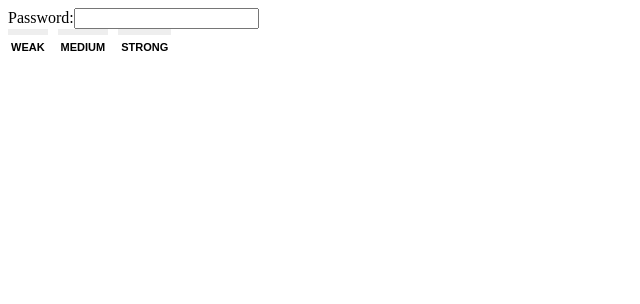
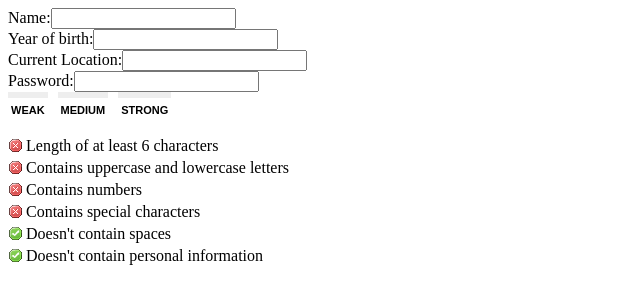
Before and after one commit to edmundgentle/password, a plain HTML site: page examples/index.htm in a window 1280 px wide. Shown: the whole page, without its empty margins (0-640 px from the left). Drawn offline with Linux system fonts and the light colour scheme.

Commit message:
Added a checklist UI element and refined personal information checking

```diff
--- a/examples/index.htm
+++ b/examples/index.htm
@@ -19,32 +19,52 @@
 .pw_strengthIndicator .strength.strong.pass {
 	border-top-color:#07860e;
 }
+.pw_checklist ul {
+	list-style:none;
+	padding:0;
+}
+.pw_checklist ul li {
+	padding:2px;
+	display:block;
+	padding-left:18px;
+	background-image:url(cross.gif);
+	background-repeat:no-repeat;
+	background-position:left;
+}
+.pw_checklist ul li.pass {
+	background-image:url(tick.gif);
+}
 </style>
 <script src="../lib/jquery-1.9.1.min.js"></script>
 <script src="../src/password.js"></script>
 <script>
 $(function() {
 	$('#passwordy').password({
+		minLength:6,
 		strengthIndicator:$('#strongy'),
-		personalInformation:{
-			first_name:'Edmund',
-			last_name:'Gentle',
-			birthdate:'2nd December 1992',
-			location:'Plymouth'
-		},
+		personalInformation:[
+			$('#name'),
+			$('#yearofbirth'),
+			$('#place')
+		],
+		checklist:$('#checklist'),
 		change:function(score, issues, pass) {
-			$('#feedback').html('Score: '+score+', Problems: '+issues);
+			/*$('#feedback').html('Score: '+score+', Problems: '+issues);
 			if(pass) {
 				$('#passwordy').css('background-color','yellow');
 			}else{
 				$('#passwordy').css('background-color','red');
-			}
+			}*/
 		}
 	});
 });
 </script>
 <form>
+	<label>Name:</label><input type="text" id="name" /><br />
+	<label>Year of birth:</label><input type="text" id="yearofbirth" /><br />
+	<label>Current Location:</label><input type="text" id="place" /><br />
 	<label>Password:</label><input id="passwordy" type="password" />
 	<span id="feedback"></span>
 	<div id="strongy"></div>
+	<div id="checklist"></div>
 </form>
--- a/src/password.js
+++ b/src/password.js
@@ -6,11 +6,20 @@
 				allowSpace:false,
 				change:function() {},
 				strengthIndicator:null,
-				personalInformation:{}
+				personalInformation:[],
+				checklist:null
 			}, options);
 			this.each(function() {
 				var t=$(this);
 				var si=null;
+				var cl=null;
+				$.each(settings.personalInformation, function(index, value) {
+					if(typeof(value)=='string') {
+						if($(value).length>0) {
+							settings.personalInformation[index]=$(value);
+						}
+					}
+				});
 				var score = $.fn.password('calculateScore',t,settings);
 				if(settings.strengthIndicator!=null) {
 					if(typeof(settings.strengthIndicator)=='string') {
@@ -29,13 +38,41 @@
 						}
 					}
 				}
-				$.each(settings.personalInformation, function(index, value) {
-					if(typeof(value)=='string') {
-						if($(value).length>0) {
-							settings.personalInformation[index]=$(value);
-						}
+				if(settings.checklist!=null) {
+					if(typeof(settings.checklist)=='string') {
+						cl=$(settings.checklist);
+					}else{
+						cl=settings.checklist;
 					}
-				});
+					cl.html('<div class="pw_checklist"><ul><li class="pw_check_length">Length of at least '+settings.minLength+' characters</li><li class="pw_check_uclc">Contains uppercase and lowercase letters</li><li class="pw_check_nums">Contains numbers</li><li class="pw_check_special">Contains special characters</li><li class="pw_check_spaces">Doesn\'t contain spaces</li><li class="pw_check_personal">Doesn\'t contain personal information</li></ul></div>');
+					if(settings.personalInformation.length==0) {
+						cl.find('.pw_check_personal').remove();
+					}
+					if(settings.allowSpace) {
+						cl.find('.pw_check_spaces').remove();
+					}
+					if(settings.minLength<1) {
+						cl.find('.pw_check_length').remove();
+					}
+					if(score[1].indexOf('TOO_SHORT')==-1) {
+						cl.find('.pw_check_length').addClass('pass');
+					}
+					if(score[1].indexOf('NO_UPPERCASE_LETTERS')==-1 && score[1].indexOf('NO_LOWERCASE_LETTERS')==-1) {
+						cl.find('.pw_check_uclc').addClass('pass');
+					}
+					if(score[1].indexOf('NO_NUMBERS')==-1) {
+						cl.find('.pw_check_nums').addClass('pass');
+					}
+					if(score[1].indexOf('NO_SPECIAL_CHARACTERS')==-1) {
+						cl.find('.pw_check_special').addClass('pass');
+					}
+					if(score[1].indexOf('CONTAINS_SPACE')==-1) {
+						cl.find('.pw_check_spaces').addClass('pass');
+					}
+					if(score[1].indexOf('CONTAINS_PERSONAL_INFO')==-1) {
+						cl.find('.pw_check_personal').addClass('pass');
+					}
+				}
 				t.keyup(function() {
 					var score = $.fn.password('calculateScore',t,settings);
 					if(si!=null) {
@@ -48,6 +85,27 @@
 							if(score[0]>=80) {
 								si.find('.strong').addClass('pass');
 							}
+						}
+					}
+					if(cl!=null) {
+						cl.find('.pass').removeClass('pass');
+						if(score[1].indexOf('TOO_SHORT')==-1) {
+							cl.find('.pw_check_length').addClass('pass');
+						}
+						if(score[1].indexOf('NO_UPPERCASE_LETTERS')==-1 && score[1].indexOf('NO_LOWERCASE_LETTERS')==-1) {
+							cl.find('.pw_check_uclc').addClass('pass');
+						}
+						if(score[1].indexOf('NO_NUMBERS')==-1) {
+							cl.find('.pw_check_nums').addClass('pass');
+						}
+						if(score[1].indexOf('NO_SPECIAL_CHARACTERS')==-1) {
+							cl.find('.pw_check_special').addClass('pass');
+						}
+						if(score[1].indexOf('CONTAINS_SPACE')==-1) {
+							cl.find('.pw_check_spaces').addClass('pass');
+						}
+						if(score[1].indexOf('CONTAINS_PERSONAL_INFO')==-1) {
+							cl.find('.pw_check_personal').addClass('pass');
 						}
 					}
 					settings.change.call(this, score[0], score[1], score[2]);
@@ -93,14 +151,18 @@
 			//check personal information
 			var pi=[];
 			$.each(settings.personalInformation, function(index, value) {
-				if(typeof(value)=='string') {
-					pi.push(value.toLowerCase());
-					var n=value.match(/[1-2][0-9]{3}/g);
-					if(n) {
-						pi.push(n[0].substring(2,4));
-					}
-				}else{
-					pi.push(value.val().toLowerCase());
+				if(typeof(value)!='string') {
+					value=value.val();
+				}
+				if(value.length>0) {
+					var v=value.toLowerCase().split(' ');
+					$.each(v, function(p, q) {
+						pi.push(q);
+						var n=q.match(/[1-2][0-9]{3}/g);
+						if(n) {
+							pi.push(n[0].substring(2,4));
+						}
+					});
 				}
 			});
 			var slc=s.toLowerCase();
```
Also changed, not shown: examples/cross.gif (added), examples/tick.gif (added).
